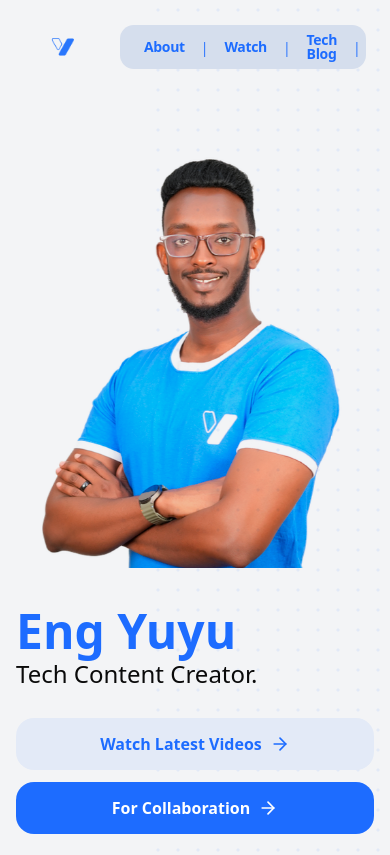
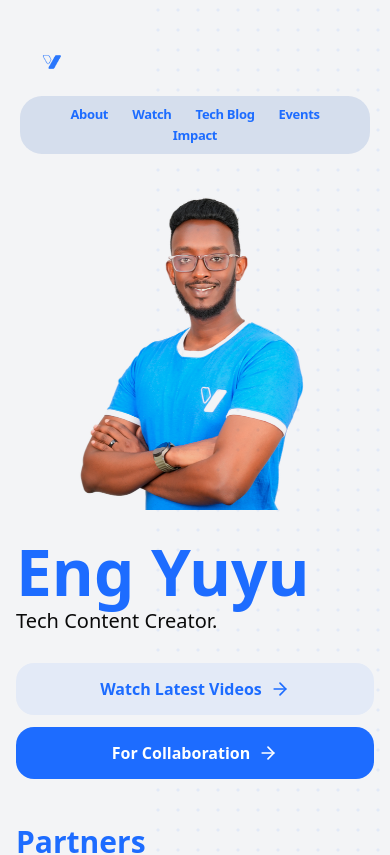
Before and after one commit to IshakAbdiazizHussen/Eng.yusuf-vision, a Next.js app: page / in a window 390 px wide. Shown: the top 855 px of the page. Built offline with nearby package versions, Linux system fonts and the light colour scheme.

Commit message:
making a responsive and smoothly in mobile side

```diff
--- a/src/app/page.tsx
+++ b/src/app/page.tsx
@@ -14,61 +14,61 @@ export default function Home() {
         }}
       />
 
-      <div className="relative mx-auto w-full max-w-[1520px] px-4 pb-0 pt-24 sm:px-6">
-        <nav className="fixed left-1/2 top-3 z-50 flex w-[calc(100%-1.5rem)] max-w-[1520px] -translate-x-1/2 items-center gap-4 px-3 py-2 sm:top-4 sm:w-[calc(100%-3rem)] sm:gap-8 sm:px-6 sm:py-3">
+      <div className="relative mx-auto w-full max-w-[1520px] px-4 pb-0 pt-8 sm:px-6 sm:pt-24">
+        <nav className="sticky top-3 z-50 flex w-full flex-col gap-3 px-1 py-2 sm:fixed sm:left-1/2 sm:top-4 sm:w-[calc(100%-3rem)] sm:max-w-[1520px] sm:-translate-x-1/2 sm:flex-row sm:items-center sm:gap-8 sm:px-6 sm:py-3">
           <Image
             src="/Eng Yuyu Logo-21.png"
             alt="Eng Yuyu Logo"
             width={124}
             height={89}
-            className="h-[54px] w-[78px] object-contain sm:h-[89px] sm:w-[124px]"
+            className="h-[44px] w-[64px] object-contain sm:h-[89px] sm:w-[124px]"
             style={{
               filter:
                 "brightness(0) saturate(100%) invert(35%) sepia(96%) saturate(2724%) hue-rotate(209deg) brightness(102%) contrast(98%)",
             }}
           />
 
-          <ul className="ml-auto flex max-w-[calc(100%-96px)] items-center justify-start gap-2 overflow-x-auto rounded-xl bg-[#d5deed] px-4 py-2 text-[#1d6cff] scrollbar-none sm:max-w-none sm:justify-center sm:px-7 sm:py-2.5">
+          <ul className="flex w-full flex-wrap items-center justify-center gap-x-2 gap-y-2 rounded-[22px] bg-[#d5deed] px-3 py-3 text-[#1d6cff] sm:ml-auto sm:w-auto sm:max-w-none sm:flex-nowrap sm:justify-center sm:rounded-xl sm:px-7 sm:py-2.5">
             <li className="flex items-center gap-2">
               <a
                 href="#about"
-                className="px-2 text-[14px] font-semibold leading-none tracking-tight transition-opacity hover:opacity-80"
+                className="px-2 text-[13px] font-semibold leading-none tracking-tight transition-opacity hover:opacity-80 sm:text-[14px]"
               >
                 About
               </a>
-              <span className="text-[14px] font-medium text-[#1d6cff]/90">|</span>
+              <span className="hidden text-[14px] font-medium text-[#1d6cff]/90 sm:inline">|</span>
             </li>
             <li className="flex items-center gap-2">
               <a
                 href="#watch"
-                className="px-2 text-[14px] font-semibold leading-none tracking-tight transition-opacity hover:opacity-80"
+                className="px-2 text-[13px] font-semibold leading-none tracking-tight transition-opacity hover:opacity-80 sm:text-[14px]"
               >
                 Watch
               </a>
-              <span className="text-[14px] font-medium text-[#1d6cff]/90">|</span>
+              <span className="hidden text-[14px] font-medium text-[#1d6cff]/90 sm:inline">|</span>
             </li>
             <li className="flex items-center gap-2">
               <a
                 href="#tech-blog"
-                className="px-2 text-[14px] font-semibold leading-none tracking-tight transition-opacity hover:opacity-80"
+                className="px-2 text-[13px] font-semibold leading-none tracking-tight transition-opacity hover:opacity-80 sm:text-[14px]"
               >
                 Tech Blog
               </a>
-              <span className="text-[14px] font-medium text-[#1d6cff]/90">|</span>
+              <span className="hidden text-[14px] font-medium text-[#1d6cff]/90 sm:inline">|</span>
             </li>
             <li className="flex items-center gap-2">
               <a
                 href="#events"
-                className="px-2 text-[14px] font-semibold leading-none tracking-tight transition-opacity hover:opacity-80"
+                className="px-2 text-[13px] font-semibold leading-none tracking-tight transition-opacity hover:opacity-80 sm:text-[14px]"
               >
                 Events
               </a>
-              <span className="text-[14px] font-medium text-[#1d6cff]/90">|</span>
+              <span className="hidden text-[14px] font-medium text-[#1d6cff]/90 sm:inline">|</span>
             </li>
             <li className="flex items-center">
               <a
                 href="#impact"
-                className="px-2 text-[14px] font-semibold leading-none tracking-tight transition-opacity hover:opacity-80"
+                className="px-2 text-[13px] font-semibold leading-none tracking-tight transition-opacity hover:opacity-80 sm:text-[14px]"
               >
                 Impact
               </a>
@@ -76,23 +76,23 @@ export default function Home() {
           </ul>
         </nav>
 
-        <section className="mt-5 grid grid-cols-1 items-end gap-10 pt-8 lg:grid-cols-[minmax(0,500px)_1fr]">
-          <div className="mx-auto h-[420px] w-full max-w-[500px] overflow-hidden sm:h-[520px] lg:mx-0 lg:h-[690px]">
+        <section className="mt-3 grid grid-cols-1 items-end gap-8 pt-4 lg:mt-5 lg:gap-10 lg:pt-8 lg:grid-cols-[minmax(0,500px)_1fr]">
+          <div className="mx-auto h-[320px] w-full max-w-[360px] overflow-hidden sm:h-[520px] sm:max-w-[500px] lg:mx-0 lg:h-[690px]">
             <Image
               src="/yuyu.png"
               alt="Eng Yuyu portrait"
               width={526}
               height={628}
-              className="h-full w-full object-cover object-top mix-blend-multiply"
+              className="h-full w-full object-contain object-top mix-blend-multiply sm:object-cover"
               priority
             />
           </div>
 
           <div className="max-w-[820px] pb-4 lg:mb-30 lg:ml-38 lg:pb-8">
-            <h1 className="text-5xl font-bold leading-[0.95] text-[#1d6cff] sm:text-6xl lg:text-8xl">
+            <h1 className="text-[64px] font-bold leading-[0.95] text-[#1d6cff] sm:text-6xl lg:text-8xl">
               Eng Yuyu
             </h1>
-            <p className="mt-2 text-2xl font-light leading-[1.02] text-[#0a0a0a] sm:text-3xl">
+            <p className="mt-2 text-xl font-light leading-[1.02] text-[#0a0a0a] sm:text-3xl">
               Tech Content Creator.
             </p>
 
@@ -115,7 +115,7 @@ export default function Home() {
               <h2 className="text-3xl font-bold leading-none text-[#1d6cff] sm:text-[40px] lg:text-[50px]">
                 Partners
               </h2>
-              <div className="mt-4 flex flex-wrap items-end gap-8 lg:gap-10">
+              <div className="mt-4 grid grid-cols-1 gap-6 sm:grid-cols-2 lg:flex lg:flex-wrap lg:items-end lg:gap-10">
                 <div className="flex flex-col items-center justify-end gap-1">
                   <div className="h-[94px] w-[132px] overflow-hidden">
                     <Image
@@ -944,9 +944,9 @@ export default function Home() {
             </div>
           </section>
 
-          <section id="impact" className="mt-12 scroll-mt-32 w-screen bg-[#156BF7] text-white relative left-1/2 right-1/2 ml-[-50vw] mr-[-50vw]">
-          <div className="grid min-h-[785px] gap-12 px-10 py-12 md:px-16 md:py-16 xl:grid-cols-[1fr_500px] xl:items-center">
-            <div className="max-w-[620px] self-center ml-[120px]">
+          <section id="impact" className="relative left-1/2 right-1/2 mt-12 ml-[-50vw] mr-[-50vw] w-screen scroll-mt-32 bg-[#156BF7] text-white">
+          <div className="grid min-h-[785px] gap-10 px-6 py-10 md:px-16 md:py-16 xl:grid-cols-[1fr_500px] xl:items-center">
+            <div className="max-w-[620px] self-center xl:ml-[120px]">
               <div className="mb-5">
                 <Image
                   src="/Eng Yuyu Logo-21.png"
@@ -957,11 +957,11 @@ export default function Home() {
                 />
               </div>
 
-              <h2 className="text-3xl font-bold leading-[1.05] tracking-[-0.02em]">
+              <h2 className="text-[38px] font-bold leading-[1.05] tracking-[-0.02em] md:text-[48px]">
                 My Goal is Simple:
               </h2>
 
-              <p className="mt-5 max-w-[610px] text-[28px] font-light leading-[1.18] tracking-[-0.01em] text-white md:text-[30px]">
+              <p className="mt-5 max-w-[610px] text-[22px] font-light leading-[1.18] tracking-[-0.01em] text-white md:text-[30px]">
                 Lorem ipsum dolor sit amet, consectetuer
                 <br />
                 adipiscing elit, sed diam nonummy nibh
@@ -971,8 +971,8 @@ export default function Home() {
                 magna aliquam
               </p>
 
-              <div className="mt-12 flex flex-col gap-4 md:flex-row md:items-center">
-                <h3 className="text-2xl font-bold leading-none ">
+              <div className="mt-10 flex flex-col gap-4 md:flex-row md:items-center">
+                <h3 className="text-[28px] font-bold leading-none md:text-2xl">
                   Find me here
                 </h3>
 
@@ -988,7 +988,7 @@ export default function Home() {
                       alt="YouTube"
                       width={124}
                       height={89}
-                      className="h-[60px] w-[62px] object-contain"
+                      className="h-[50px] w-[52px] object-contain md:h-[60px] md:w-[62px]"
                     />
                   </a>
 
@@ -1003,7 +1003,7 @@ export default function Home() {
                       alt="Instagram"
                       width={124}
                       height={89}
-                      className="h-[60px] w-[62px] object-contain"
+                      className="h-[50px] w-[52px] object-contain md:h-[60px] md:w-[62px]"
                     />
                   </a>
 
@@ -1018,7 +1018,7 @@ export default function Home() {
                       alt="Tiktok"
                       width={124}
                       height={89}
-                      className="h-[60px] w-[62px] object-contain"
+                      className="h-[50px] w-[52px] object-contain md:h-[60px] md:w-[62px]"
                     />
                   </a>
 
@@ -1033,7 +1033,7 @@ export default function Home() {
                       alt="Facebook"
                       width={124}
                       height={89}
-                      className="h-[60px] w-[62px] object-contain bg-white rounded-full"
+                      className="h-[50px] w-[52px] rounded-full bg-white object-contain md:h-[60px] md:w-[62px]"
                     />
                   </a>
 
@@ -1042,9 +1042,9 @@ export default function Home() {
             </div>
 
             <div className="w-full max-w-[500px] justify-self-center xl:justify-self-end xl:mr-[120px]">
-              <div className="rounded-[42px] bg-[#DDE4EE] px-11 py-10 md:px-11 md:py-11">
+              <div className="rounded-[32px] bg-[#DDE4EE] px-6 py-8 md:rounded-[42px] md:px-11 md:py-11">
                 <div>
-                  <label className="block text-[24px] font-bold leading-none text-black">
+                  <label className="block text-[20px] font-bold leading-none text-black md:text-[24px]">
                     Name
                   </label>
                   <input
@@ -1055,7 +1055,7 @@ export default function Home() {
                 </div>
 
                 <div className="mt-5">
-                  <label className="block text-[24px] font-bold leading-none text-black">
+                  <label className="block text-[20px] font-bold leading-none text-black md:text-[24px]">
                     Email
                   </label>
                   <input
@@ -1066,7 +1066,7 @@ export default function Home() {
                 </div>
 
                 <div className="mt-5">
-                  <label className="block text-[24px] font-bold leading-none text-black">
+                  <label className="block text-[20px] font-bold leading-none text-black md:text-[24px]">
                     Message
                   </label>
                   <textarea
```
